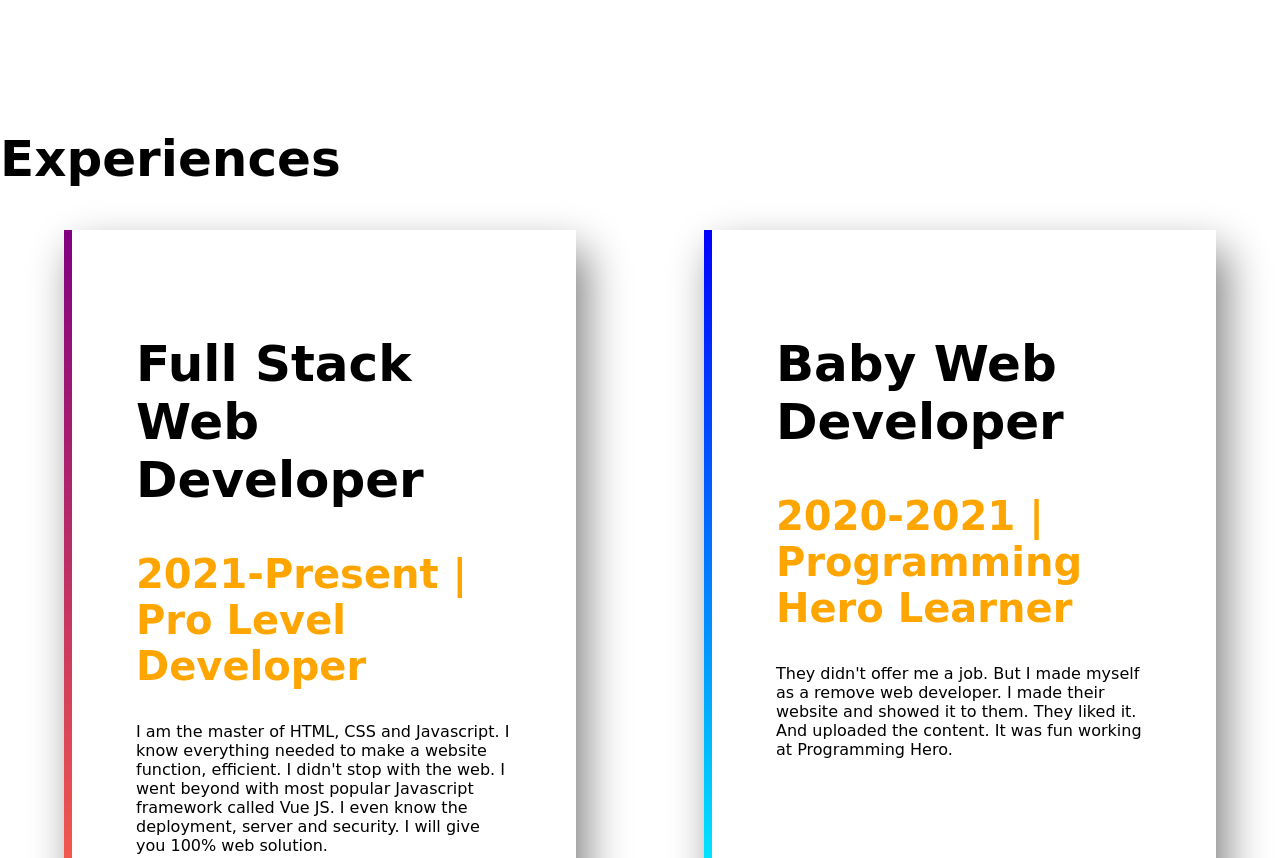
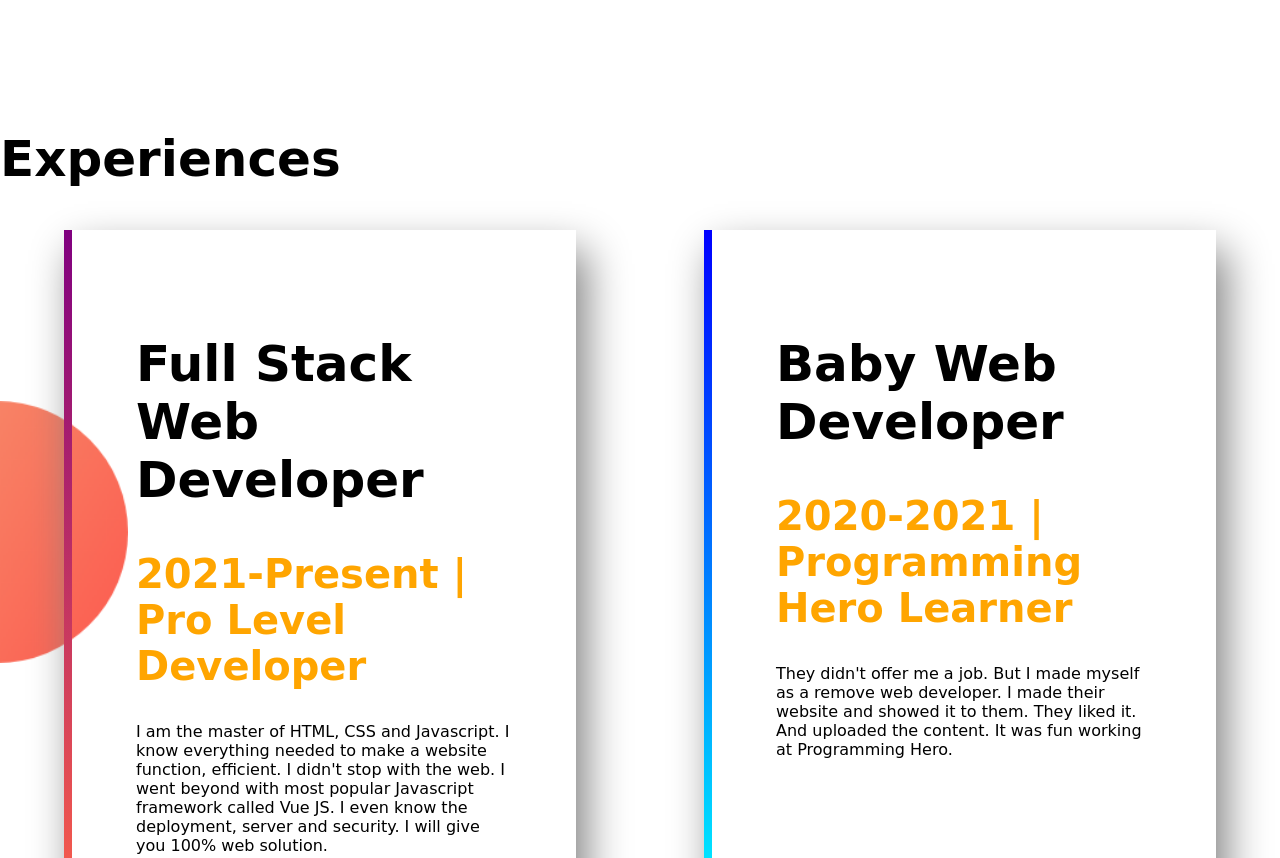
Before and after one commit to iqbalkabirkhan/developer-portfolio, a plain HTML site: page index.html in a window 1280 px wide. Shown: the part 1580-2438 px from the top of the page. Drawn offline with Linux system fonts and the light colour scheme; a web font is replaced by a local one.

Commit message:
experience

```diff
--- a/index.html
+++ b/index.html
@@ -47,7 +47,7 @@
                 DOWNLOAD RESUME</a>
         </div>
     </section>
-    <section>
+    <section class="experience">
         <h1>Experiences</h1>
         <div class="flexible-container">
             <div id="full-web" class="half-width experience-item">
--- a/style.css
+++ b/style.css
@@ -48,6 +48,12 @@ h2{
     padding: 5%;
     box-shadow: 10px 20px 40px gray;
 }
+.experience{
+    background-image: url(images/exp-bg.png);
+    background-repeat: no-repeat;
+    background-size: 10%;
+    background-position: left;
+}
 #full-web{
     border-left: 8px solid;
     border-image: linear-gradient(purple,tomato);
```
